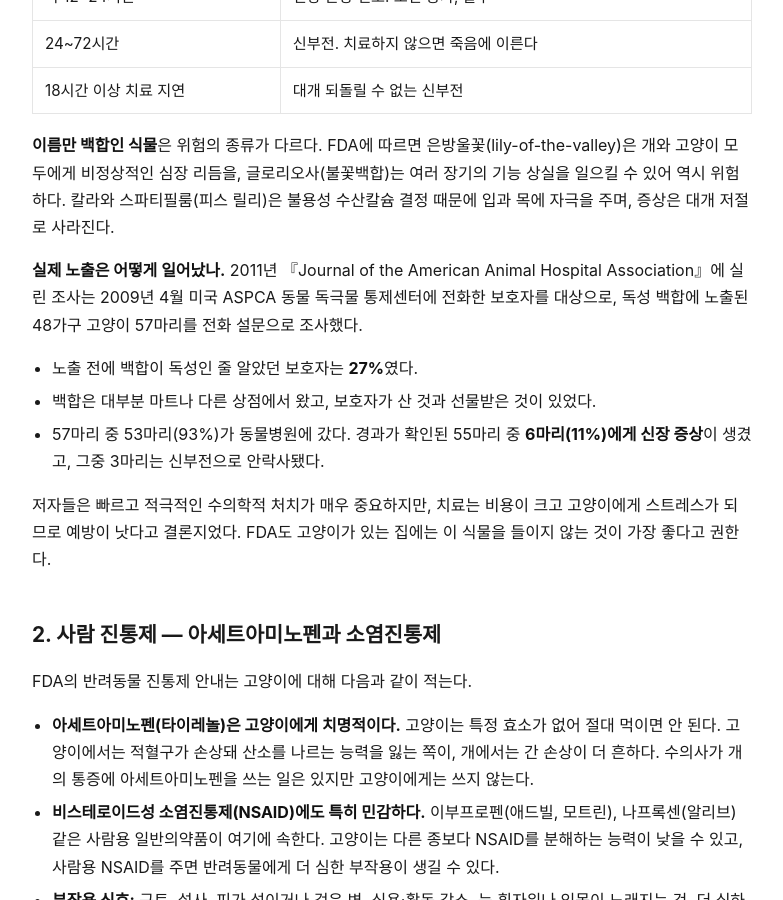
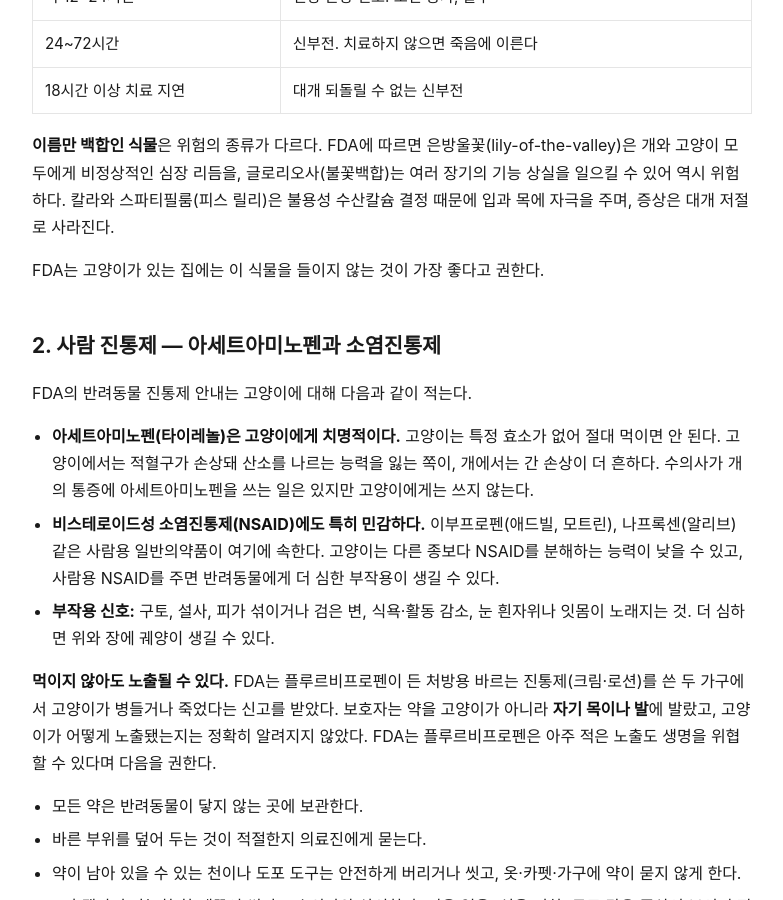
Before and after one commit to polystock/maearion.github.io, a Jekyll site: the page built from _docs/cat-toxic-hazards.html, in a window 1280 px wide and 900 px high, scrolled down 1004 px. Shown: the whole window, without its empty margins (248-1031 px from the left). Built offline with Jekyll 4.4.1, drawn with Linux system fonts in a browser that asks for light colours; some of the changed text lies outside the part shown.

Commit message:
[daily] 고양이 문서: 외부 검수 미완인 백합 조사 단락 삭제, 티트리 사망 원인 미확인 추가
- §1 Slater 2011 조사 소개 단락과 참고 문헌 1건 삭제(사용자 결정 1안). FDA 권고 문장은 유지.
- FAQ 5(본문·front matter): 부검하지 못해 사망 원인 미확인 문구 추가(Bischoff 1998 p208).

Co-Authored-By: Claude Opus 5.5 <noreply@anthropic.com>
Claude-Session: https://claude.ai/code/session_01XTEJYLkK6ThFKx5WSEsnAQ

```diff
--- a/_docs/cat-toxic-hazards.html
+++ b/_docs/cat-toxic-hazards.html
@@ -36,7 +36,7 @@ faq:
   - q: >-
       에센셜 오일 디퓨저는 괜찮은가요?
     a: >-
-      이 문서는 디퓨저의 위험 정도를 확인하지 못했습니다. 확인한 1차 자료는 100% 티트리 오일을 피부에 바른 고양이 3마리 사례 보고로, 1마리가 죽었습니다. 고농도 오일을 고양이 몸에 바르지 않는 것까지만 근거로 권할 수 있습니다.
+      이 문서는 디퓨저의 위험 정도를 확인하지 못했습니다. 확인한 1차 자료는 100% 티트리 오일을 피부에 바른 고양이 3마리 사례 보고로, 1마리가 사망했지만, 부검하지 못해 사망 원인은 확인되지 않았습니다. 고농도 오일을 고양이 몸에 바르지 않는 것까지만 근거로 권할 수 있습니다.
 ---
 <main class="wrap">
 <div class="brand"><a href="/">← 메아리온</a></div>
@@ -69,13 +69,7 @@ faq:
 
 <p><strong>이름만 백합인 식물</strong>은 위험의 종류가 다르다. FDA에 따르면 은방울꽃(lily-of-the-valley)은 개와 고양이 모두에게 비정상적인 심장 리듬을, 글로리오사(불꽃백합)는 여러 장기의 기능 상실을 일으킬 수 있어 역시 위험하다. 칼라와 스파티필룸(피스 릴리)은 불용성 수산칼슘 결정 때문에 입과 목에 자극을 주며, 증상은 대개 저절로 사라진다.</p>
 
-<p><strong>실제 노출은 어떻게 일어났나.</strong> 2011년 『Journal of the American Animal Hospital Association』에 실린 조사는 2009년 4월 미국 ASPCA 동물 독극물 통제센터에 전화한 보호자를 대상으로, 독성 백합에 노출된 48가구 고양이 57마리를 전화 설문으로 조사했다.</p>
-<ul>
-<li>노출 전에 백합이 독성인 줄 알았던 보호자는 <strong>27%</strong>였다.</li>
-<li>백합은 대부분 마트나 다른 상점에서 왔고, 보호자가 산 것과 선물받은 것이 있었다.</li>
-<li>57마리 중 53마리(93%)가 동물병원에 갔다. 경과가 확인된 55마리 중 <strong>6마리(11%)에게 신장 증상</strong>이 생겼고, 그중 3마리는 신부전으로 안락사됐다.</li>
-</ul>
-<p>저자들은 빠르고 적극적인 수의학적 처치가 매우 중요하지만, 치료는 비용이 크고 고양이에게 스트레스가 되므로 예방이 낫다고 결론지었다. FDA도 고양이가 있는 집에는 이 식물을 들이지 않는 것이 가장 좋다고 권한다.</p>
+<p>FDA는 고양이가 있는 집에는 이 식물을 들이지 않는 것이 가장 좋다고 권한다.</p>
 
 <h2>2. 사람 진통제 — 아세트아미노펜과 소염진통제</h2>
 <p>FDA의 반려동물 진통제 안내는 고양이에 대해 다음과 같이 적는다.</p>
@@ -122,12 +116,11 @@ faq:
 <div class="faq"><h3>Q. 백합을 먹은 것 같은데 멀쩡해 보이면 지켜봐도 되나요?</h3><p>A. 아닙니다. FDA에 따르면 초기 증상은 섭취 후 0~12시간에, 신장 손상 신호는 약 12~24시간에 나타나고, 신부전은 24~72시간 안에 옵니다. 치료가 18시간 이상 늦으면 대개 되돌릴 수 없는 신부전이 되므로 증상이 없어도 바로 수의사에게 연락하십시오.</p></div>
 <div class="faq"><h3>Q. 고양이에게 타이레놀을 조금 주는 것도 안 되나요?</h3><p>A. 안 됩니다. FDA는 아세트아미노펜(타이레놀)이 고양이에게 치명적이며, 고양이는 특정 효소가 없어 절대 먹이면 안 된다고 적습니다. 수의사가 개에게는 쓰기도 하지만 고양이에게는 쓰지 않습니다.</p></div>
 <div class="faq"><h3>Q. 개용 벼룩약을 고양이에게 조금 발라도 되나요?</h3><p>A. 안 됩니다. 퍼메트린 중독으로 치료받은 고양이 42마리를 분석한 연구에서 41마리가 개용 스팟온 제품에 노출됐고, 39건은 보호자가 약을 고양이에게 직접 바른 경우였으며, 떨림과 발작이 흔했습니다. 미국 환경보호청(EPA)도 고양이가 개용 제품에 노출되는 것을 중요한 문제로 꼽았습니다.</p></div>
-<div class="faq"><h3>Q. 에센셜 오일 디퓨저는 괜찮은가요?</h3><p>A. 이 문서는 디퓨저의 위험 정도를 확인하지 못했습니다. 확인한 1차 자료는 100% 티트리 오일을 피부에 바른 고양이 3마리 사례 보고로, 1마리가 죽었습니다. 고농도 오일을 고양이 몸에 바르지 않는 것까지만 근거로 권할 수 있습니다.</p></div>
+<div class="faq"><h3>Q. 에센셜 오일 디퓨저는 괜찮은가요?</h3><p>A. 이 문서는 디퓨저의 위험 정도를 확인하지 못했습니다. 확인한 1차 자료는 100% 티트리 오일을 피부에 바른 고양이 3마리 사례 보고로, 1마리가 사망했지만, 부검하지 못해 사망 원인은 확인되지 않았습니다. 고농도 오일을 고양이 몸에 바르지 않는 것까지만 근거로 권할 수 있습니다.</p></div>
 
 <h2>참고 문헌</h2>
 <ul class="src">
 <li><a href="https://www.fda.gov/animal-veterinary/animal-health-literacy/lovely-lilies-and-curious-cats-dangerous-combination" rel="nofollow">U.S. Food and Drug Administration. Lovely Lilies and Curious Cats: A Dangerous Combination.</a> (Content current as of 09/16/2021)</li>
-<li><a href="https://doi.org/10.5326/JAAHA-MS-5629" rel="nofollow">Slater MR, et al. Exposure circumstances and outcomes of 48 households with 57 cats exposed to toxic lily species. <em>Journal of the American Animal Hospital Association</em>. 2011;47(6):386–390.</a></li>
 <li><a href="https://www.fda.gov/animal-veterinary/animal-health-literacy/get-facts-about-pain-relievers-pets" rel="nofollow">U.S. Food and Drug Administration. Get the Facts about Pain Relievers for Pets.</a> (Content current as of 09/29/2022)</li>
 <li><a href="https://www.fda.gov/animal-veterinary/animal-health-literacy/fda-consumer-advice-pet-exposure-prescription-topical-pain-medications-containing-flurbiprofen" rel="nofollow">U.S. Food and Drug Administration. FDA Consumer Advice on Pet Exposure to Prescription Topical Pain Medications Containing Flurbiprofen.</a> (Content current as of 02/25/2025)</li>
 <li><a href="https://doi.org/10.1016/j.jfms.2009.09.018" rel="nofollow">Boland LA, Angles JM. Feline permethrin toxicity: retrospective study of 42 cases. <em>Journal of Feline Medicine and Surgery</em>. 2010;12(2):61–71.</a></li>
```
Also changed, not shown: _ops/evidence/cat-toxic-hazards.md (+2 -0 lines).
